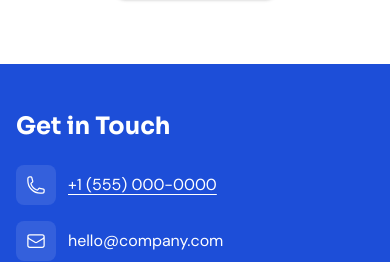
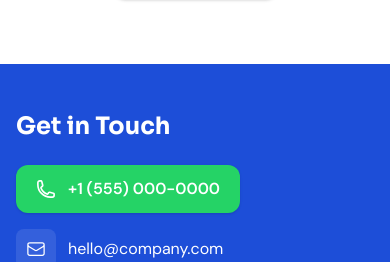
Before and after one commit to Shulmucus/PTSTM, a Next.js app: page / in a window 390 px wide. Shown: the part 1390-1652 px from the top of the page. Built offline with nearby package versions, Linux system fonts and the light colour scheme; no server answers; the database is empty.

Commit message:
green box on phone number

```diff
--- a/components/layout/Footer.tsx
+++ b/components/layout/Footer.tsx
@@ -61,14 +61,14 @@ export default function Footer({ content }: FooterProps) {
                                         href={`https://wa.me/${waNumber.startsWith('+') ? waNumber.substring(1) : waNumber}`}
                                         target="_blank"
                                         rel="noopener noreferrer"
-                                        className="flex items-center gap-3 text-primary/90 hover:text-primary transition-colors group"
+                                        className="inline-flex w-fit items-center gap-3 rounded-xl bg-[#25D366] px-5 py-3 text-white hover:bg-[#20b858] transition-colors shadow-sm"
                                     >
-                                        <span className="flex items-center justify-center w-10 h-10 rounded-lg bg-primary/10 group-hover:bg-primary/20 transition-colors">
-                                            <svg xmlns="http://www.w3.org/2000/svg" fill="none" viewBox="0 0 24 24" strokeWidth={1.5} stroke="currentColor" className="w-5 h-5">
+                                        <span className="flex items-center justify-center">
+                                            <svg xmlns="http://www.w3.org/2000/svg" fill="none" viewBox="0 0 24 24" strokeWidth={2} stroke="currentColor" className="w-5 h-5">
                                                 <path strokeLinecap="round" strokeLinejoin="round" d="M2.25 6.75c0 8.284 6.716 15 15 15h2.25a2.25 2.25 0 002.25-2.25v-1.372c0-.516-.351-.966-.852-1.091l-4.423-1.106c-.44-.11-.902.055-1.173.417l-.97 1.293c-.282.376-.769.542-1.21.38a12.035 12.035 0 01-7.143-7.143c-.162-.441.004-.928.38-1.21l1.293-.97c.363-.271.527-.734.417-1.173L6.963 3.102a1.125 1.125 0 00-1.091-.852H4.5A2.25 2.25 0 002.25 4.5v2.25z" />
                                             </svg>
                                         </span>
-                                        <span className="text-base underline underline-offset-4">{p}</span>
+                                        <span className="text-base font-semibold">{p}</span>
                                     </a>
                                 );
                             })}
```
